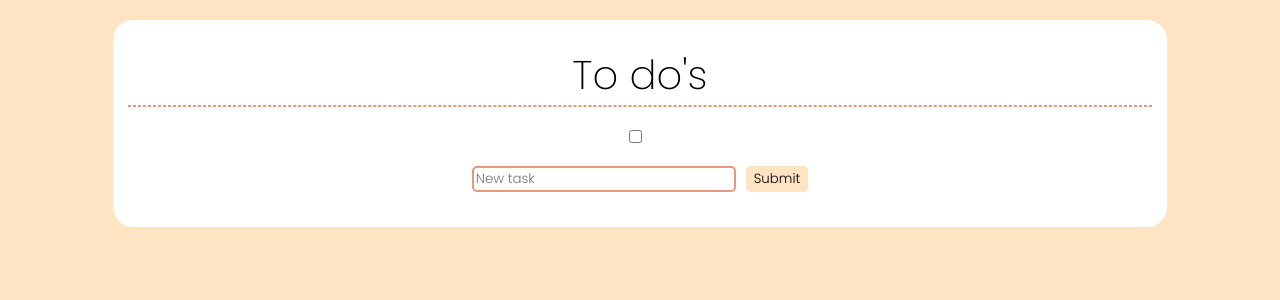
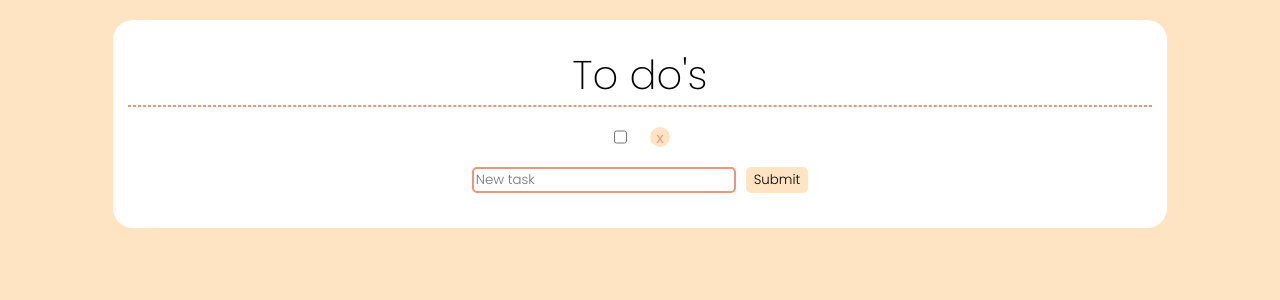
Before and after one commit to Da-nae/to-do-react-app, a React (Create React App) app: page / in a window 1280 px wide. Both pictures are taken after a click on the input 776 px from the left and 136 px from the top of the page. Shown: the top 300 px of the page. Built offline with nearby package versions, Linux system fonts and the light colour scheme.

Commit message:
add the delete button

```diff
--- a/src/App.css
+++ b/src/App.css
@@ -87,3 +87,15 @@ input:checked + label {
   font-family: 'Poppins', sans-serif;
   font-weight: 300;
 }
+
+.deleteButton {
+  margin-left: 10px;
+  border-radius: 50%;
+  border: 0px solid;
+  width: 20px;
+  height: 20px;
+  text-align: center;
+  background-color: bisque;
+  color: darksalmon;
+  font-size: 15px;
+}
--- a/src/components/entries.js
+++ b/src/components/entries.js
@@ -15,6 +15,12 @@ function Entries(prop) {
         prop.setEntries(checkedEntry);
     };
 
+    const handleRemove = id => {
+        const newEntries = [...prop.entries].filter(entry => entry.id !== id);
+        prop.setEntries(newEntries);
+        localStorage.setItem(LSKEY + ".entries", JSON.stringify(newEntries))
+    }
+
     return (
         <section className="toDoEntries">
             <ul>
@@ -29,6 +35,10 @@ function Entries(prop) {
                             id={entry.id}
                         />
                         <label className="toDoSingleEntries" htmlFor={entry.id}>{entry.name}</label>
+                        <button
+                            className="deleteButton"
+                                onClick={() => handleRemove(entry.id)}
+                        >x</button>
                     </li>
                 ))}
             </ul>
```
